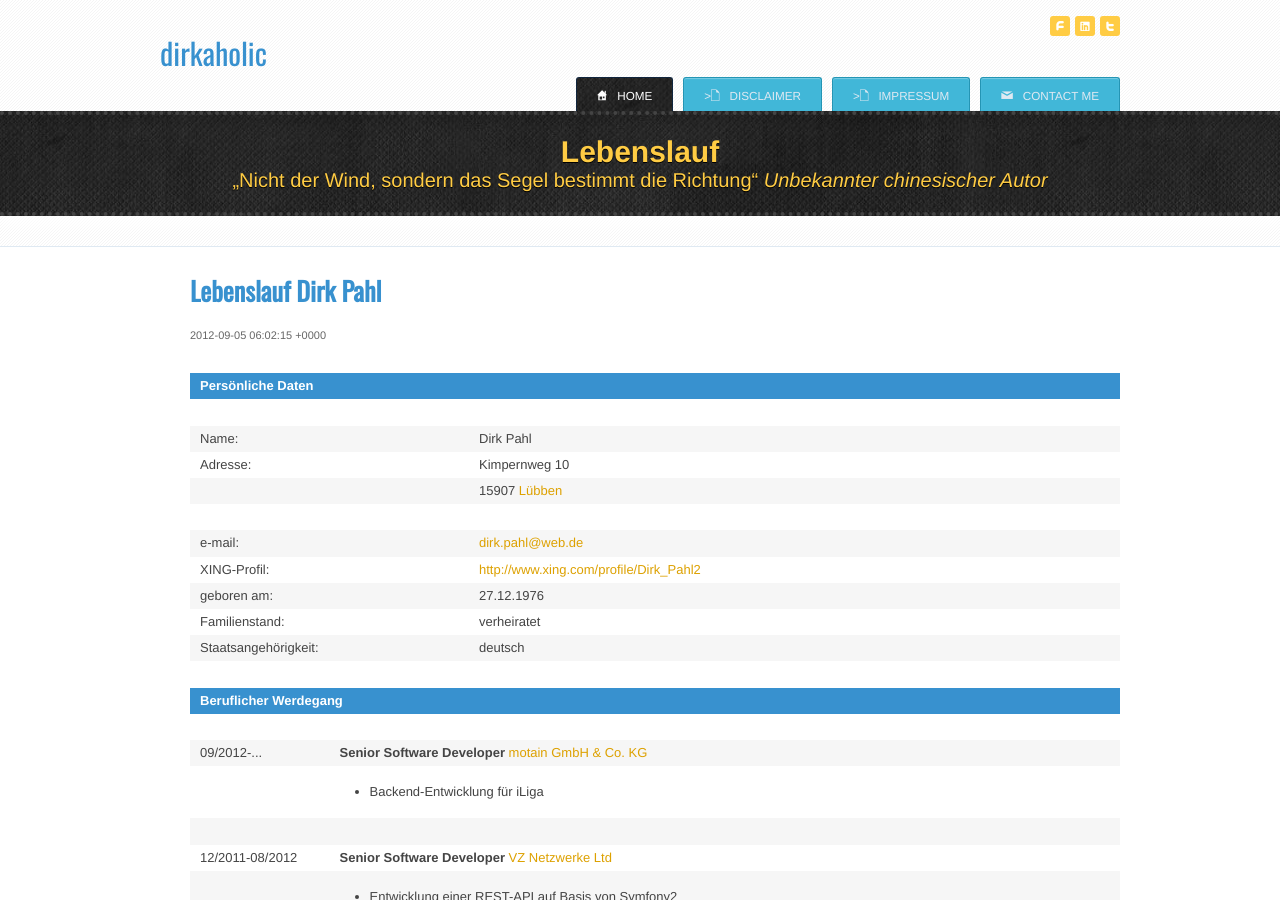
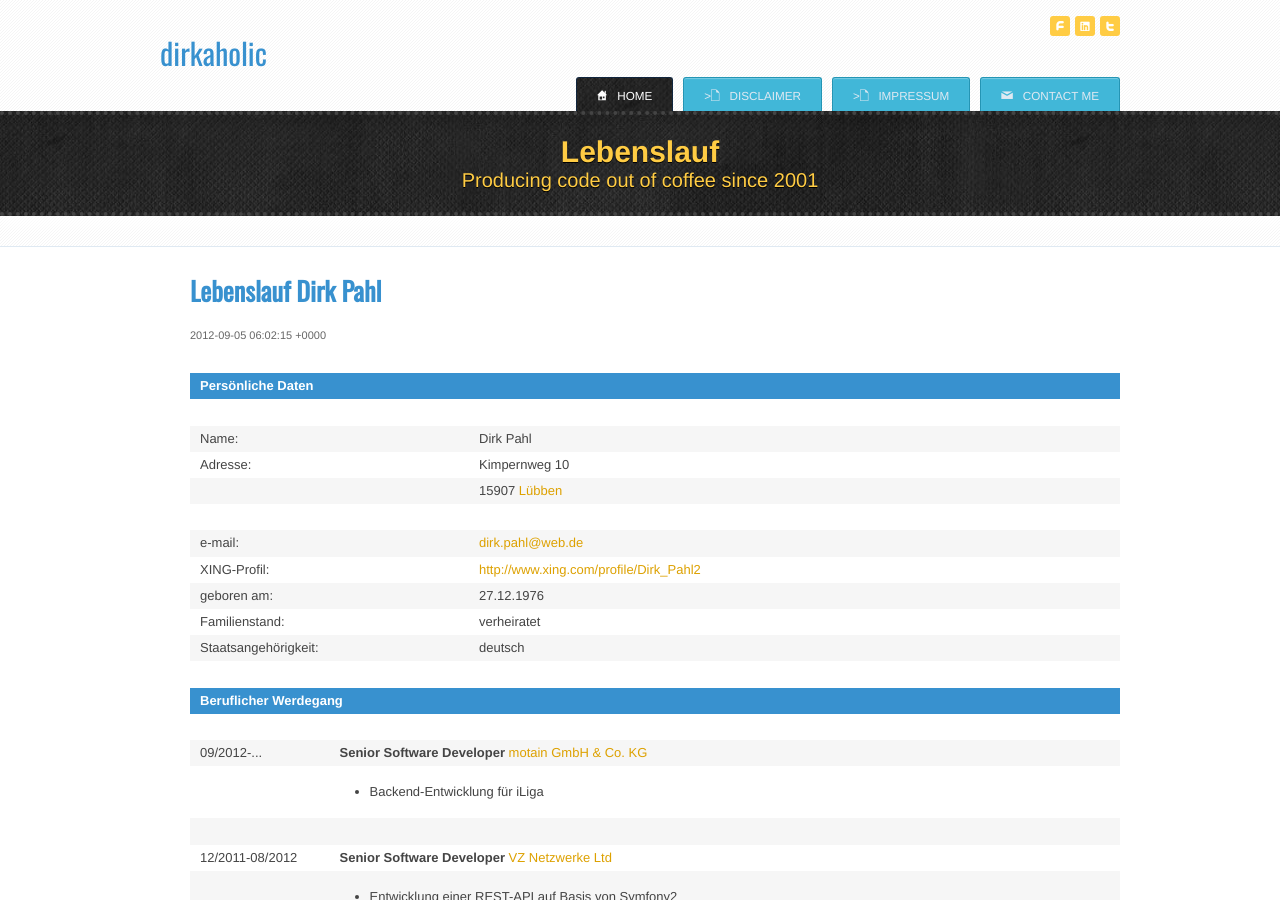
Before and after one commit to dirkaholic/dirkaholic.github.com, a Jekyll site: the page built from index.html, in a window 1280 px wide and 900 px high. Built offline with Jekyll 4.4.1, drawn with Linux system fonts in a browser that asks for light colours; nearby versions of some CDN libraries; some web fonts are replaced; Markdown is read by kramdown in place of the engine named in the settings.

Commit message:
Change slogan

```diff
--- a/index.html
+++ b/index.html
@@ -7,8 +7,7 @@ id:     home
 <section role="banner">
     <hgroup>
         <h1>Lebenslauf</h1>
-
-        <h2>„Nicht der Wind, sondern das Segel bestimmt die Richtung“ <i>Unbekannter chinesischer Autor</i></h2>
+        <h2>Producing code out of coffee since 2001</h2>
     </hgroup>
 </section>
 <section class="container clearfix">
```
